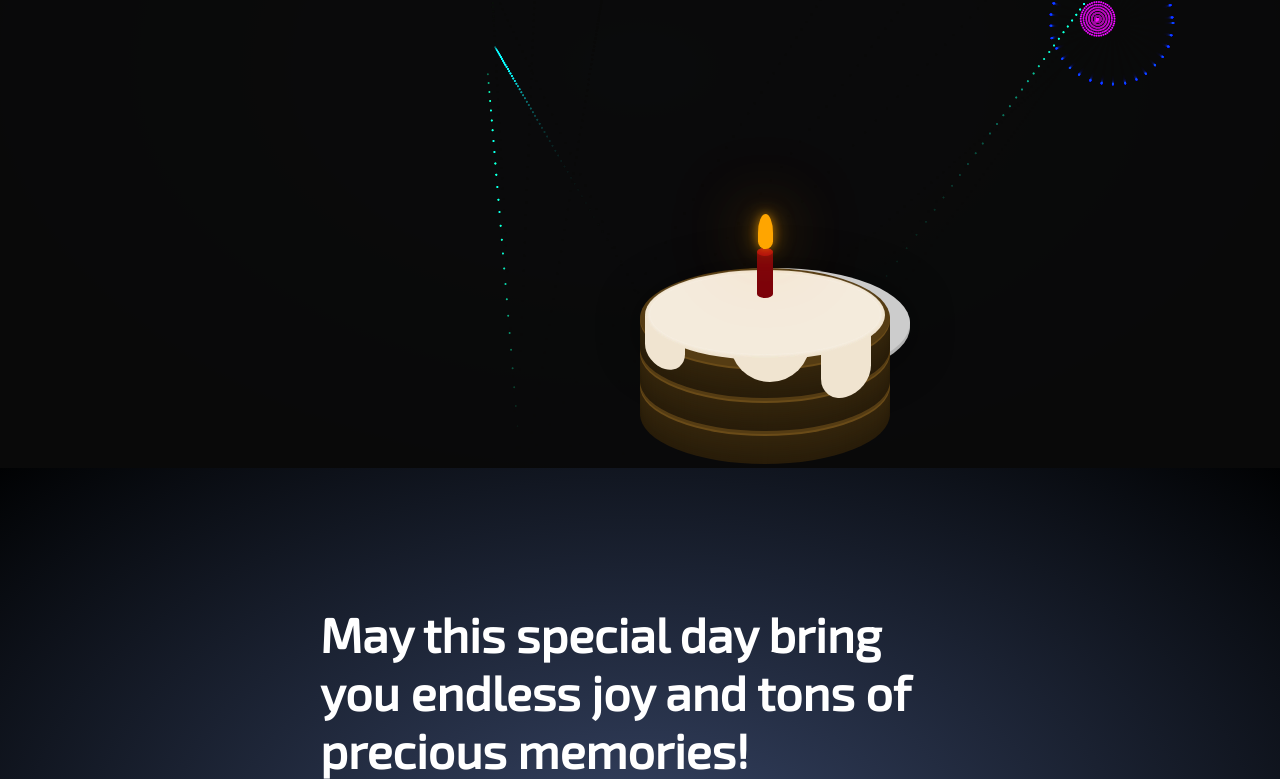
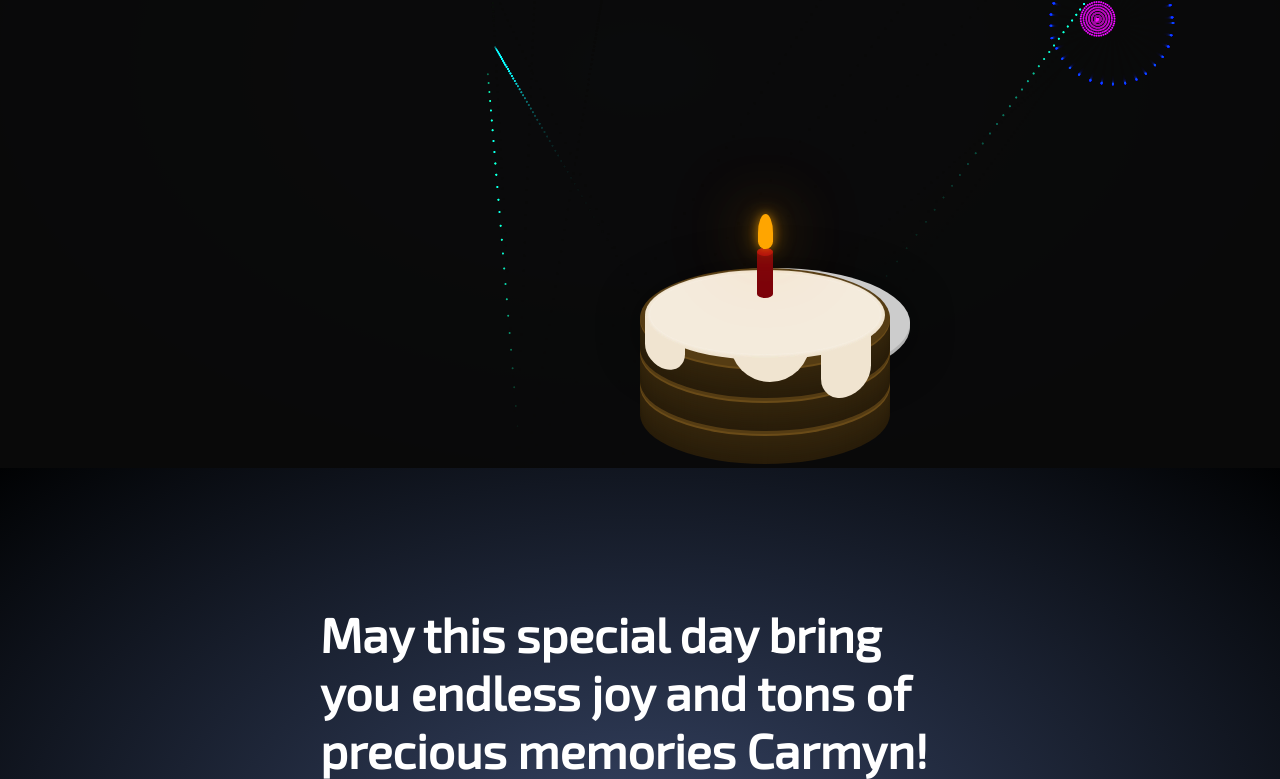
Before and after one commit to gerardinhoo/birthday_wish, a plain HTML site: page index.html in a window 1280 px wide. Shown: the part 332-1111 px from the top of the page. Drawn offline with Linux system fonts and the light colour scheme.

Commit message:
Added name

```diff
--- a/index.html
+++ b/index.html
@@ -9,7 +9,7 @@
     <link href="https://fonts.googleapis.com/css?family=Exo+2&display=swap" rel="stylesheet">
   </head>
   <body>
-    <h1 class="carmyn">May this special day bring you endless joy and tons of precious memories!</h1>
+    <h1 class="carmyn">May this special day bring you endless joy and tons of precious memories Carmyn!</h1>
     <canvas id="birthday"></canvas>
       <div class="cake">
         <div class="plate"></div>
```
